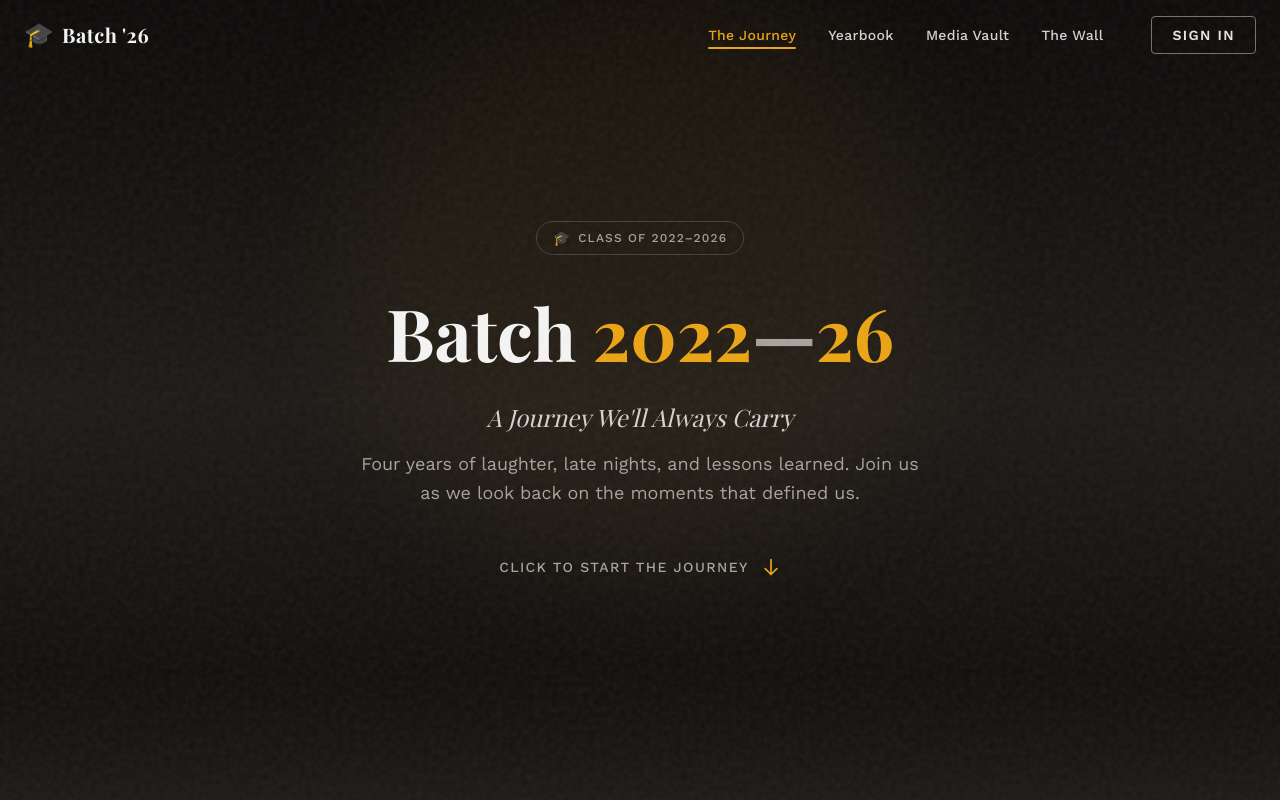
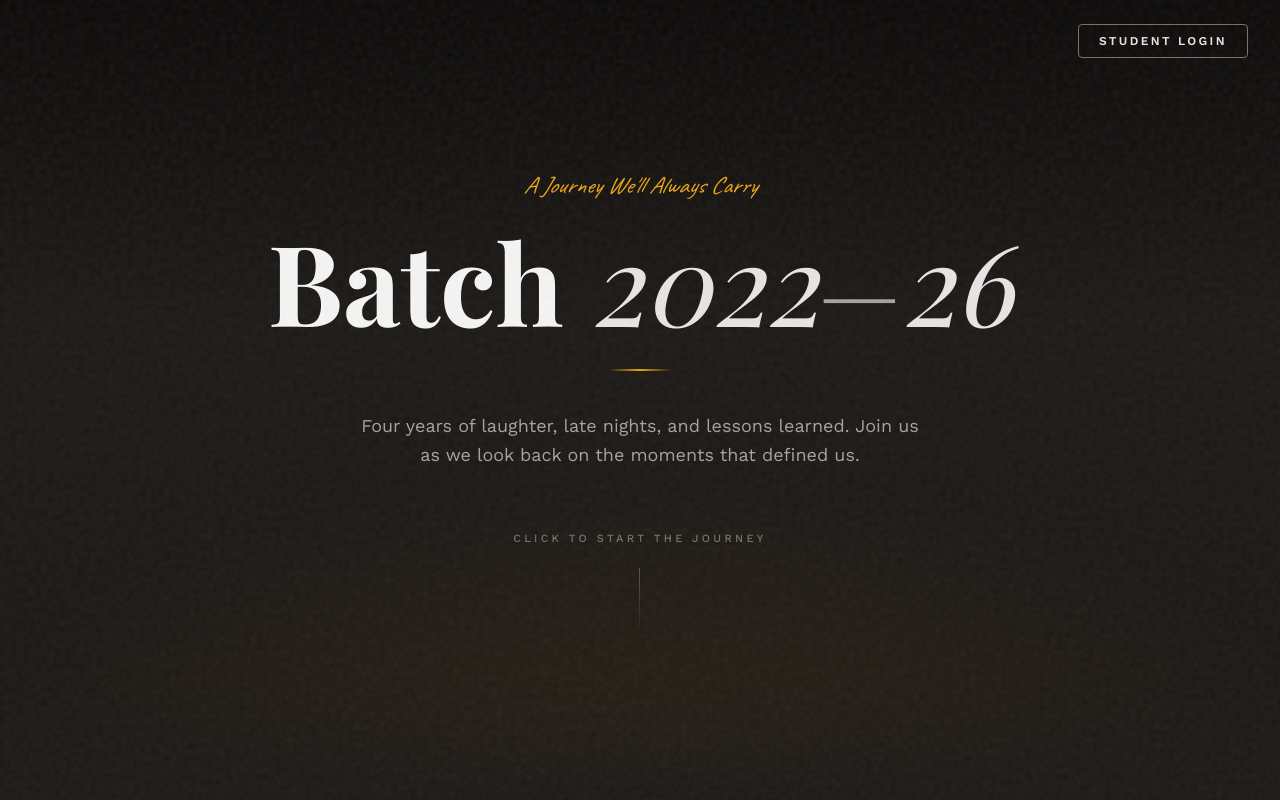
Before and after one commit to sahilAglawe/classof2022-26, a React (Vite) app: page / in a window 1280 px wide. Shown: the top 800 px of the page. Built offline with nearby package versions, Linux system fonts and the light colour scheme; a web font is replaced by a local one.

Commit message:
feat: implement landing page with hero section, navigation, and custom theme styles

```diff
--- a/src/App.jsx
+++ b/src/App.jsx
@@ -26,14 +26,17 @@ function App() {
 
   return (
     <div className="min-h-screen bg-stone-900 text-stone-100">
-      <Navbar
-        currentPage={currentPage}
-        onNavClick={handleNavClick}
-        onSignIn={() => setShowSignIn(true)}
-      />
+      {/* Hide navbar on hero landing page */}
+      {!(showHero && currentPage === 'journey') && (
+        <Navbar
+          currentPage={currentPage}
+          onNavClick={handleNavClick}
+          onSignIn={() => setShowSignIn(true)}
+        />
+      )}
 
       {showHero && currentPage === 'journey' ? (
-        <HeroSection onStart={handleStartJourney} />
+        <HeroSection onStart={handleStartJourney} onSignIn={() => setShowSignIn(true)} />
       ) : (
         <main className="pt-20">
           {currentPage === 'journey' && <Timeline />}
--- a/src/components/HeroSection.jsx
+++ b/src/components/HeroSection.jsx
@@ -1,62 +1,110 @@
-export default function HeroSection({ onStart }) {
+import { useState } from 'react'
+
+export default function HeroSection({ onStart, onSignIn }) {
+  const [hovered, setHovered] = useState(false)
+
   return (
     <section className="min-h-screen flex flex-col items-center justify-center relative overflow-hidden">
-      {/* Subtle radial glow */}
-      <div className="absolute inset-0 bg-gradient-to-b from-stone-950 via-stone-900 to-stone-950" />
-      <div className="absolute top-1/3 left-1/2 -translate-x-1/2 -translate-y-1/2 w-[600px] h-[600px] bg-gold-500/5 rounded-full blur-3xl" />
+      {/* Background — warm dark gradient with gold glow */}
+      <div
+        className="absolute inset-0"
+        style={{
+          background:
+            'radial-gradient(ellipse 80% 60% at 50% 100%, rgba(140, 90, 20, 0.15) 0%, transparent 70%), linear-gradient(to bottom, #0c0a09 0%, #1c1917 40%, #1a1613 100%)',
+        }}
+      />
 
-      <div className="relative z-10 text-center px-6 max-w-3xl mx-auto">
-        {/* Badge */}
-        <div className="inline-flex items-center gap-2 px-4 py-1.5 border border-stone-700 rounded-full mb-8 animate-fade-in">
-          <span className="text-gold-500 text-sm">🎓</span>
-          <span className="text-stone-400 text-xs tracking-widest uppercase font-medium">
-            Class of 2022–2026
-          </span>
-        </div>
+      {/* Student Login — top right */}
+      <button
+        onClick={onSignIn}
+        className="absolute top-6 right-8 z-20 px-5 py-2 border border-stone-500 text-stone-200 text-xs font-semibold tracking-[0.2em] uppercase rounded-sm hover:border-gold-500 hover:text-gold-500 transition-all duration-300 cursor-pointer"
+      >
+        Student Login
+      </button>
 
-        {/* Main Title */}
-        <h1
-          className="text-5xl md:text-7xl font-bold mb-6 leading-tight animate-fade-in-up"
-          style={{ fontFamily: 'var(--font-serif)', animationDelay: '0.15s', animationFillMode: 'backwards' }}
-        >
-          <span className="text-stone-100">Batch </span>
-          <span className="text-gold-500">2022</span>
-          <span className="text-stone-400">—</span>
-          <span className="text-gold-500">26</span>
-        </h1>
-
-        {/* Tagline */}
+      {/* All hero content — shifts up on CTA hover */}
+      <div
+        className="relative z-10 text-center px-6 max-w-4xl mx-auto transition-transform duration-500 ease-out"
+        style={{ transform: hovered ? 'translateY(-18px)' : 'translateY(0)' }}
+      >
+        {/* Tagline — gold italic handwriting above title */}
         <p
-          className="text-xl md:text-2xl text-stone-300 mb-4 animate-fade-in-up"
-          style={{ fontFamily: 'var(--font-serif)', fontStyle: 'italic', animationDelay: '0.3s', animationFillMode: 'backwards' }}
+          className="text-gold-500 text-xl md:text-2xl mb-6 animate-fade-in"
+          style={{
+            fontFamily: 'var(--font-handwriting)',
+            fontStyle: 'italic',
+          }}
         >
           A Journey We'll Always Carry
         </p>
 
+        {/* Main Title */}
+        <h1
+          className="mb-8 leading-[1.1] animate-fade-in-up"
+          style={{
+            fontFamily: 'var(--font-serif)',
+            animationDelay: '0.15s',
+            animationFillMode: 'backwards',
+          }}
+        >
+          <span
+            className="text-stone-100 text-6xl md:text-8xl lg:text-[7rem] font-bold whitespace-nowrap"
+            style={{ fontStyle: 'normal' }}
+          >
+            Batch{' '}
+          </span>
+          <span
+            className="text-stone-200 text-6xl md:text-8xl lg:text-[7rem] whitespace-nowrap"
+            style={{ fontStyle: 'italic', fontWeight: 400 }}
+          >
+            2022
+          </span>
+          <span
+            className="text-stone-400 text-5xl md:text-7xl lg:text-[6rem]"
+            style={{ fontWeight: 300 }}
+          >
+            —
+          </span>
+          <span
+            className="text-stone-200 text-6xl md:text-8xl lg:text-[7rem]"
+            style={{ fontStyle: 'italic', fontWeight: 400 }}
+          >
+            26
+          </span>
+        </h1>
+
+        {/* Gold underline */}
+        <div
+          className="w-16 h-[2px] mx-auto mb-10 animate-fade-in-up"
+          style={{
+            background: 'linear-gradient(to right, transparent, var(--color-gold-500), transparent)',
+            animationDelay: '0.25s',
+            animationFillMode: 'backwards',
+          }}
+        />
+
         {/* Description */}
         <p
-          className="text-stone-400 text-base md:text-lg max-w-xl mx-auto mb-12 leading-relaxed animate-fade-in-up"
-          style={{ animationDelay: '0.45s', animationFillMode: 'backwards' }}
+          className="text-stone-400 text-base md:text-lg max-w-xl mx-auto mb-14 leading-relaxed animate-fade-in-up"
+          style={{ animationDelay: '0.4s', animationFillMode: 'backwards' }}
         >
-          Four years of laughter, late nights, and lessons learned. Join us as we look back
-          on the moments that defined us.
+          Four years of laughter, late nights, and lessons learned. Join us as
+          we look back on the moments that defined us.
         </p>
 
-        {/* CTA Button */}
+        {/* CTA — Click to start the journey */}
         <button
           onClick={onStart}
-          className="group relative inline-flex items-center gap-3 cursor-pointer animate-fade-in-up"
-          style={{ animationDelay: '0.6s', animationFillMode: 'backwards' }}
+          onMouseEnter={() => setHovered(true)}
+          onMouseLeave={() => setHovered(false)}
+          className="group inline-flex flex-col items-center gap-5 cursor-pointer animate-fade-in-up"
+          style={{ animationDelay: '0.55s', animationFillMode: 'backwards' }}
         >
-          <span className="text-stone-400 text-sm tracking-widest uppercase font-medium group-hover:text-gold-500 transition-colors duration-300">
+          <span className="text-stone-500 text-[11px] tracking-[0.3em] uppercase font-medium group-hover:text-gold-500 transition-colors duration-300">
             Click to start the journey
           </span>
-          <svg
-            className="w-5 h-5 text-gold-500 group-hover:translate-y-1 transition-transform duration-300"
-            fill="none" viewBox="0 0 24 24" stroke="currentColor"
-          >
-            <path strokeLinecap="round" strokeLinejoin="round" strokeWidth={2} d="M19 14l-7 7m0 0l-7-7m7 7V3" />
-          </svg>
+          {/* Vertical line */}
+          <span className="hero-line block w-[1px] h-16 bg-gradient-to-b from-stone-500 to-transparent group-hover:from-gold-500 transition-colors duration-300" />
         </button>
       </div>
 
--- a/src/index.css
+++ b/src/index.css
@@ -199,6 +199,17 @@ body {
   animation: slideInRight 0.8s ease forwards;
 }
 
+/* ===== Hero Vertical Line ===== */
+@keyframes heroLinePulse {
+  0%, 100% { opacity: 0.4; transform: scaleY(1); }
+  50% { opacity: 1; transform: scaleY(1.1); }
+}
+
+.hero-line {
+  transform-origin: top;
+  animation: heroLinePulse 2.5s ease-in-out infinite;
+}
+
 /* ===== Masonry Grid ===== */
 .masonry-grid {
   column-count: 3;
```
